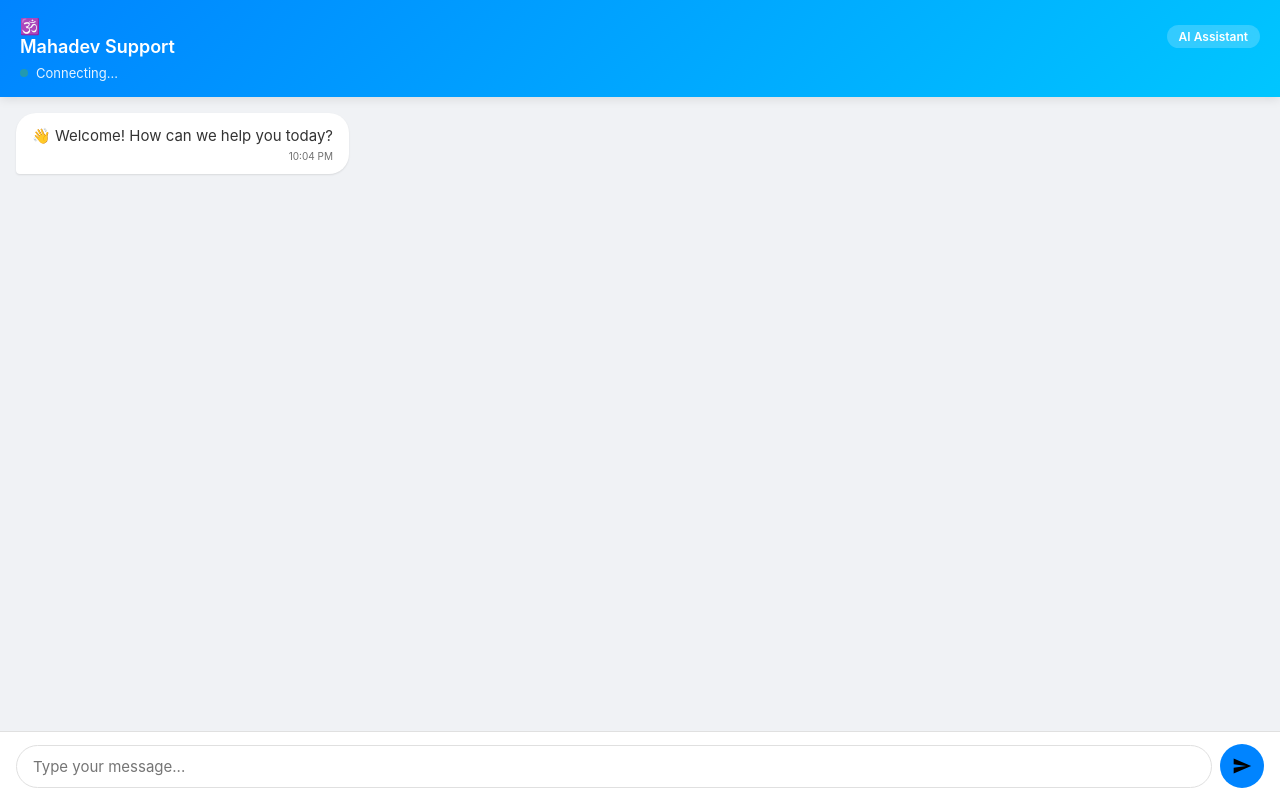
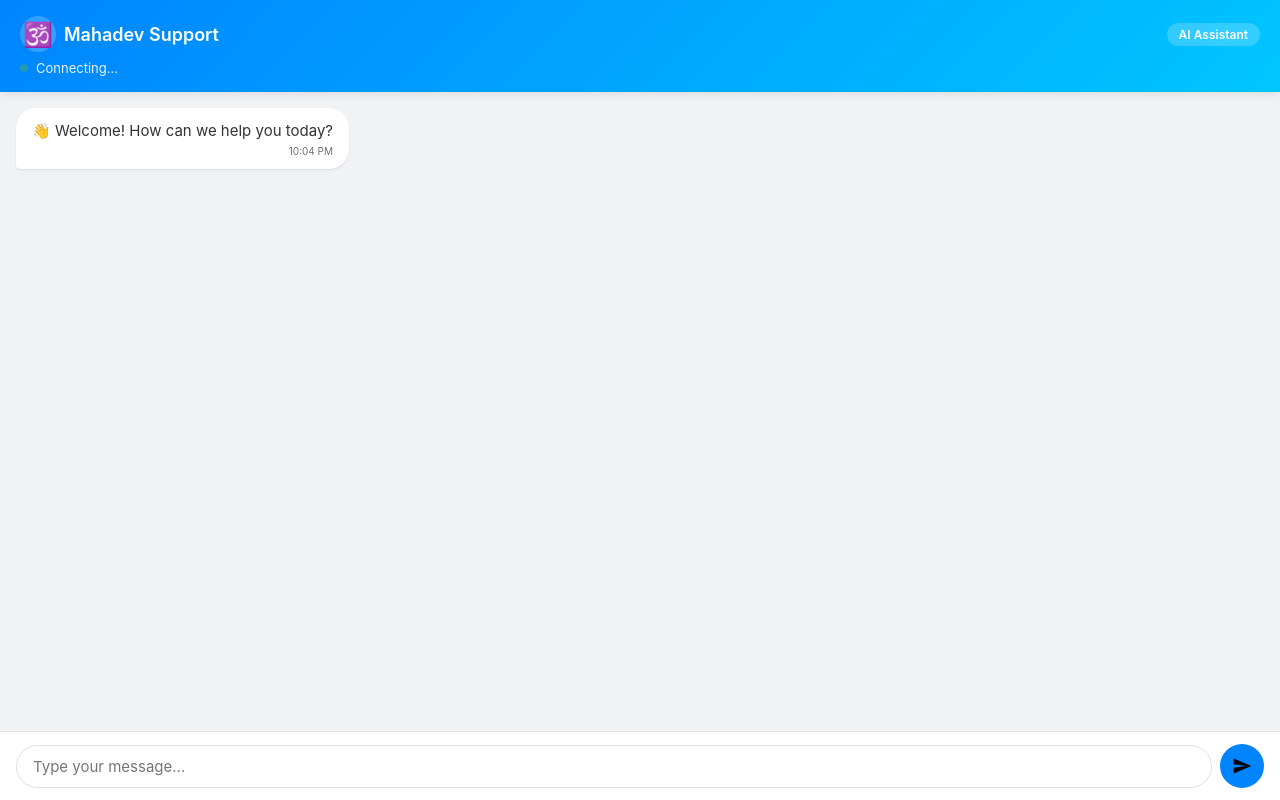
Before and after one commit to sharmaram192232-blip/chat-system, a website: page user-app/public/index.html in a window 1280 px wide. Drawn offline with nearby package versions, Linux system fonts and the light colour scheme; no server answers.

Commit message:
Update style.css emoji header

```diff
--- a/user-app/public/css/style.css
+++ b/user-app/public/css/style.css
@@ -493,3 +493,36 @@ body, html {
         height: 42px;
     }
 }
+
+/* Logo and header styling */
+.logo-container {
+    display: flex;
+    align-items: center;
+    gap: 8px;
+}
+
+.logo-emoji {
+    font-size: 24px;
+    background: rgba(255, 255, 255, 0.2);
+    width: 36px;
+    height: 36px;
+    border-radius: 50%;
+    display: flex;
+    align-items: center;
+    justify-content: center;
+    backdrop-filter: blur(5px);
+}
+
+.header-info h3 {
+    font-size: 18px;
+    font-weight: 600;
+    margin: 0;
+}
+
+/* If you want to use an image logo instead of emoji */
+.logo-image {
+    width: 32px;
+    height: 32px;
+    border-radius: 50%;
+    object-fit: cover;
+}
```
